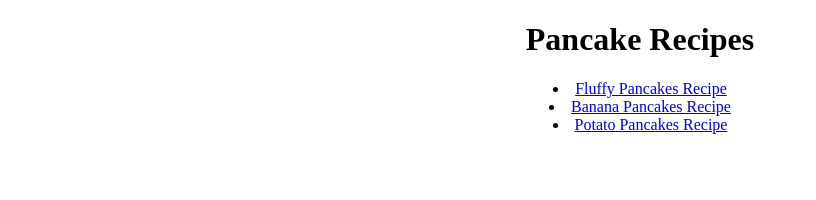
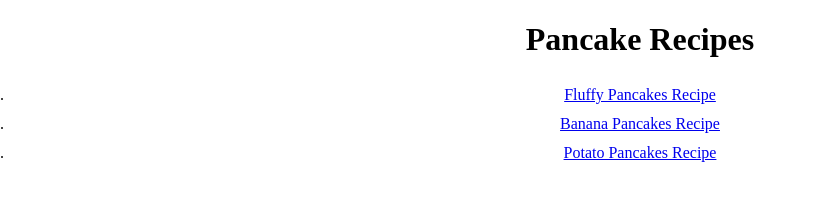
Before and after one commit to ArenaofDust/odin-recipes, a plain HTML site: page index.html in a window 1280 px wide. Shown: the whole page, without its empty margins (0-816 px from the left). Drawn offline with Linux system fonts and the light colour scheme.

Commit message:
Added spacing and removed bullets from list

```diff
--- a/css/styles.css
+++ b/css/styles.css
@@ -3,9 +3,17 @@ h1 {
     font-family: 'Times New Roman', Times, serif;
 }
 
+ul li { padding: 5px 0px; }
+
 ul{
     text-align: center;
-    list-style-position: inside;
     padding-left: 0;
+    list-style-type: armenian;
 
 }
+
+li::before{
+    list-style-position: inside;
+    display: inline-block;
+    margin-bottom: 10;
+}
```
